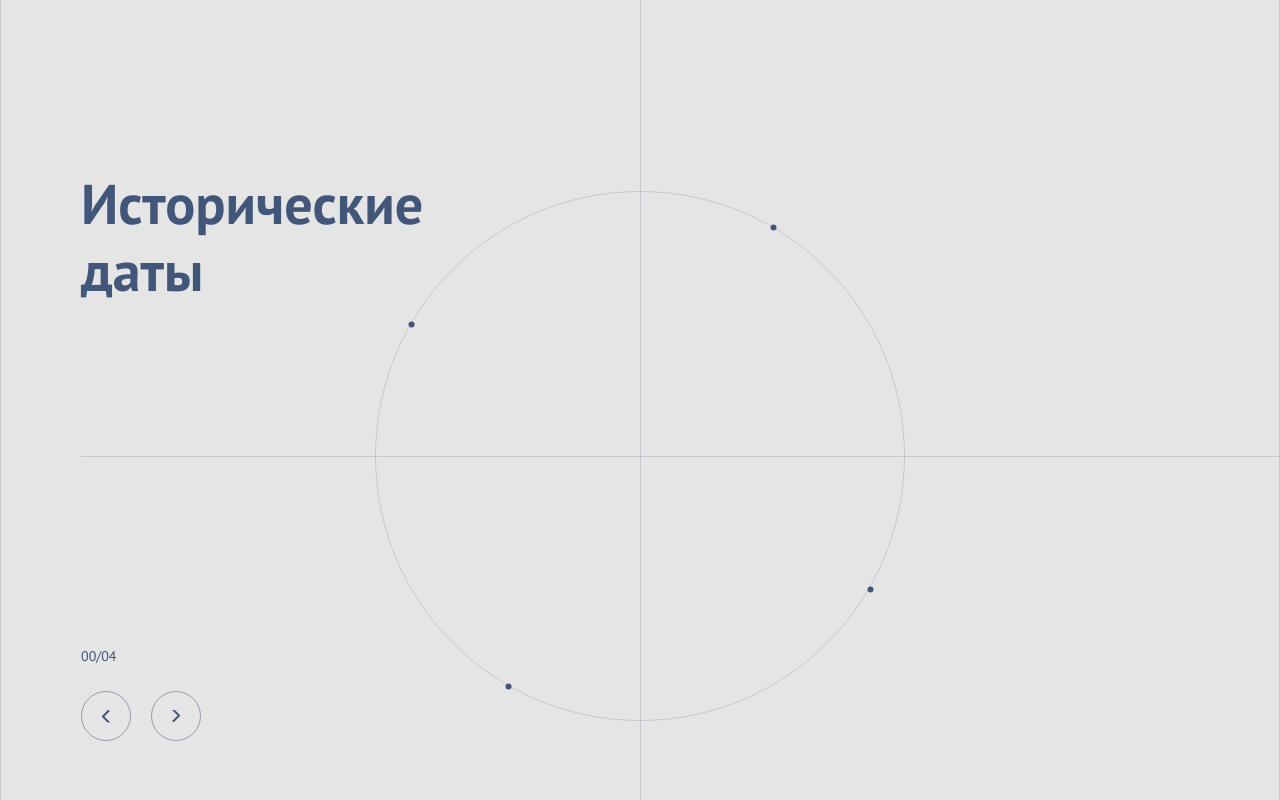
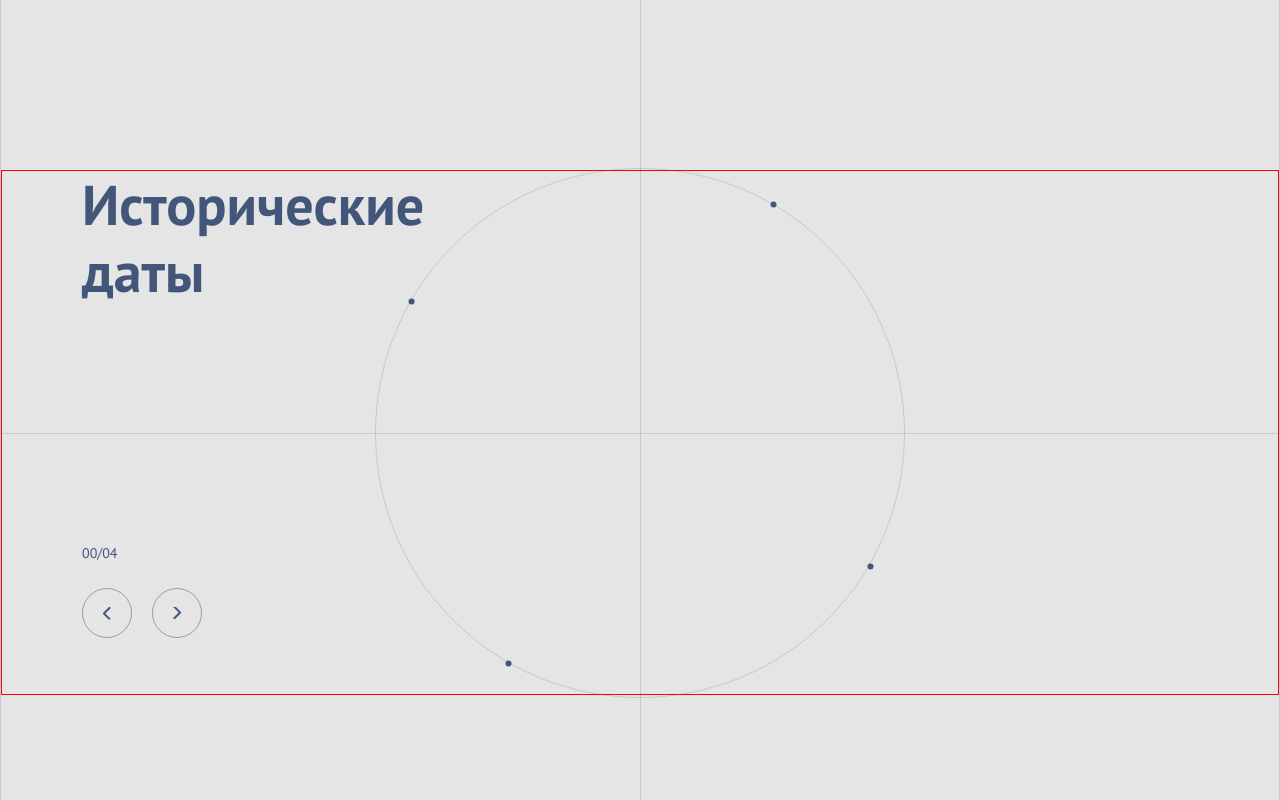
Before and after one commit to mg-kem/historical-dates, a React app: page /1 in a window 1280 px wide. Built offline with nearby package versions, Linux system fonts and the light colour scheme.

Commit message:
Откатился к предыдущей точке. Добавил правки по стилям.

```diff
--- a/public/css/style.css
+++ b/public/css/style.css
@@ -48,10 +48,11 @@ body {
   width: 1px;
   height: 100%;
   background-color: var(--color-border);
-  left: 50%
+  left: 50%;
 }
 .historical-dates {
-  margin: 170px 0 56px;
+  border: 1px solid red;
+  margin-top: 170px;
   display: flex;
   flex-direction: column;
   padding: 0 80px;
@@ -64,6 +65,7 @@ body {
   height: 1px;
   top: 50%;
   background-color: var(--color-border);
+  transform: translateX(-80px);
 }
 .header-title {
   width: min-content;
@@ -74,9 +76,8 @@ body {
 .years-container {
   display: flex;
   justify-content: space-between;
-  align-self: center;
   font-size: 200px;
-  font-weight: 700;;
+  font-weight: 700;
   line-height: 160px;
   width: 100%;
   max-width: 973px;
@@ -155,6 +156,7 @@ body {
 .switch-buttons {
   width: 100%;
   max-width: 120px;
+  margin-bottom: 56px;
 }
 .switch-buttons__selected-info {
   margin-bottom: 20px;
--- a/src/pages/main-page.tsx
+++ b/src/pages/main-page.tsx
@@ -27,12 +27,12 @@ export default function MainPage({ data, categories }: IMainPageProps) {
       <section className="historical-dates">
         <Caption />
         <YearsContainer yearStart={yearStart as string} yearEnd={yearEnd as string} />
-        <section className='historical-dates__content'>
-          <EventList data={data} currentCategory={category as string} />
-        </section>
+
+
         <SwitchButtons categories={categories} currentCategory={category as string} />
         <RadialMenu categories={categories} currentCategory={category as string} />
       </section>
+      <EventList data={data} currentCategory={category as string} />
     </div>
   )
 }
```
